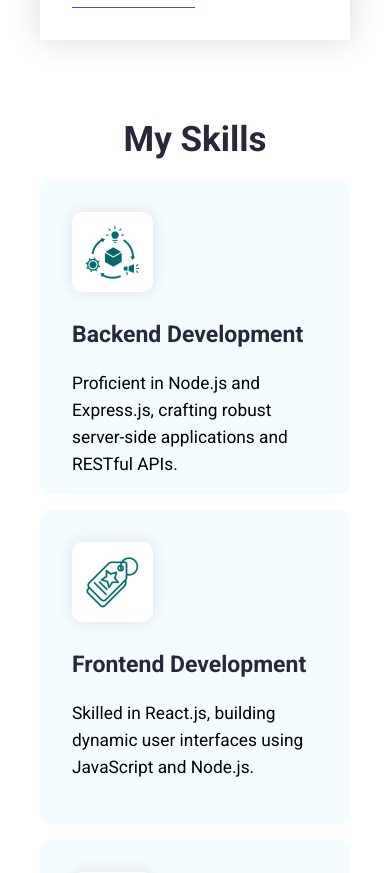
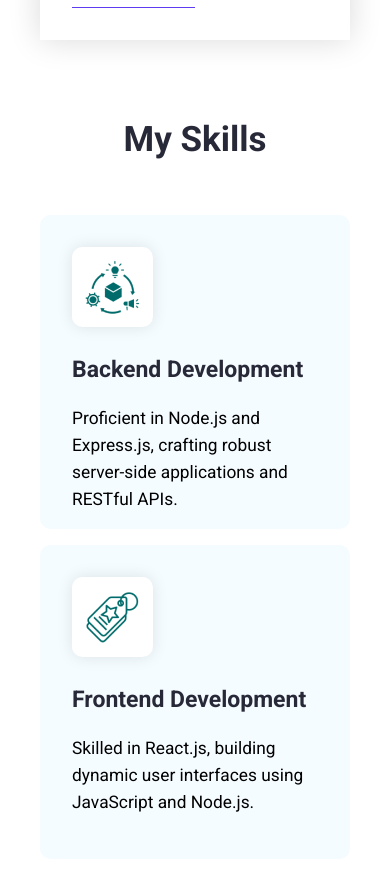
Before and after one commit to ayushydv100/portfolio, a React (Create React App) app: page / in a window 390 px wide. Shown: the part 2740-3613 px from the top of the page. Built offline with nearby package versions, Linux system fonts and the light colour scheme.

Commit message:
small fixes

```diff
--- a/src/App.css
+++ b/src/App.css
@@ -704,6 +704,10 @@ input[type="checkbox"] {
 }
 
 @media screen and (max-width: 1200px) {
+  .skills--section--heading {
+    padding-bottom: 35px;
+  }
+
   .mobile-padding {
     margin: 0px;
     padding: 40px;
```
